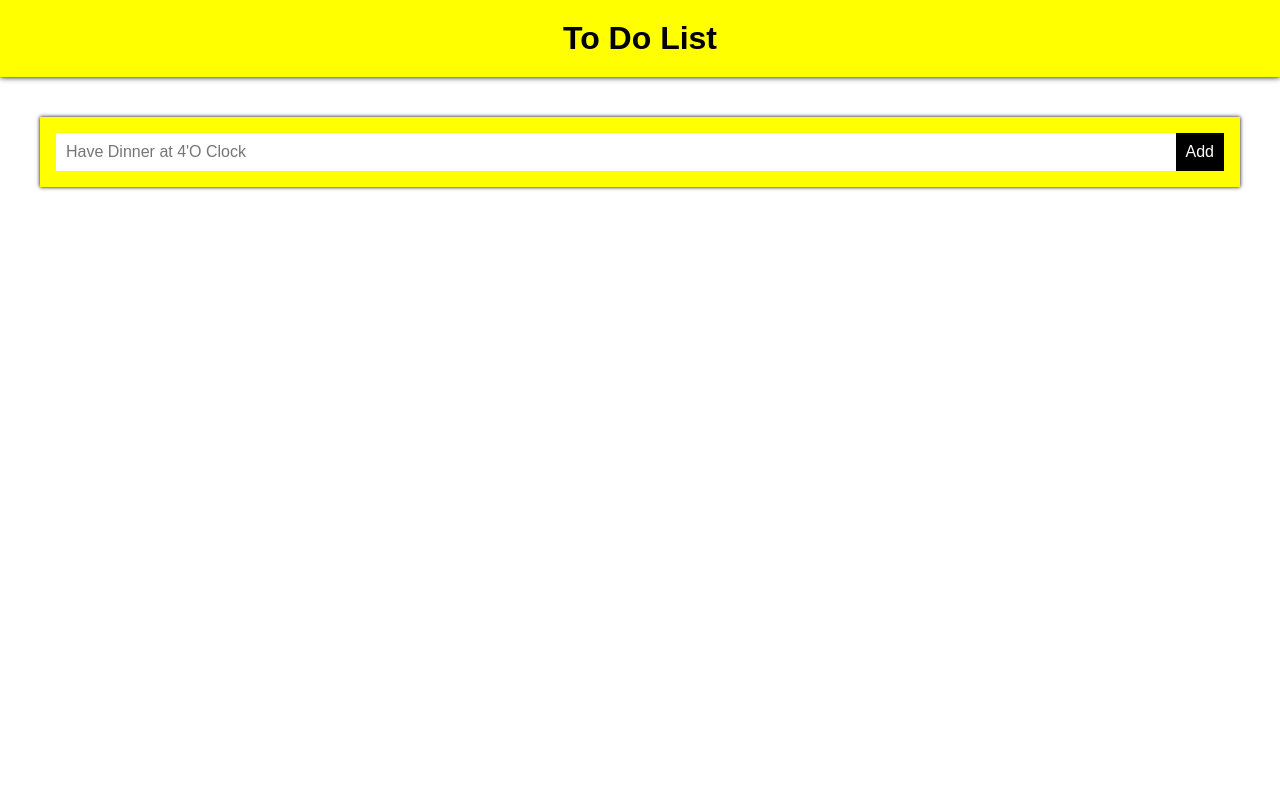
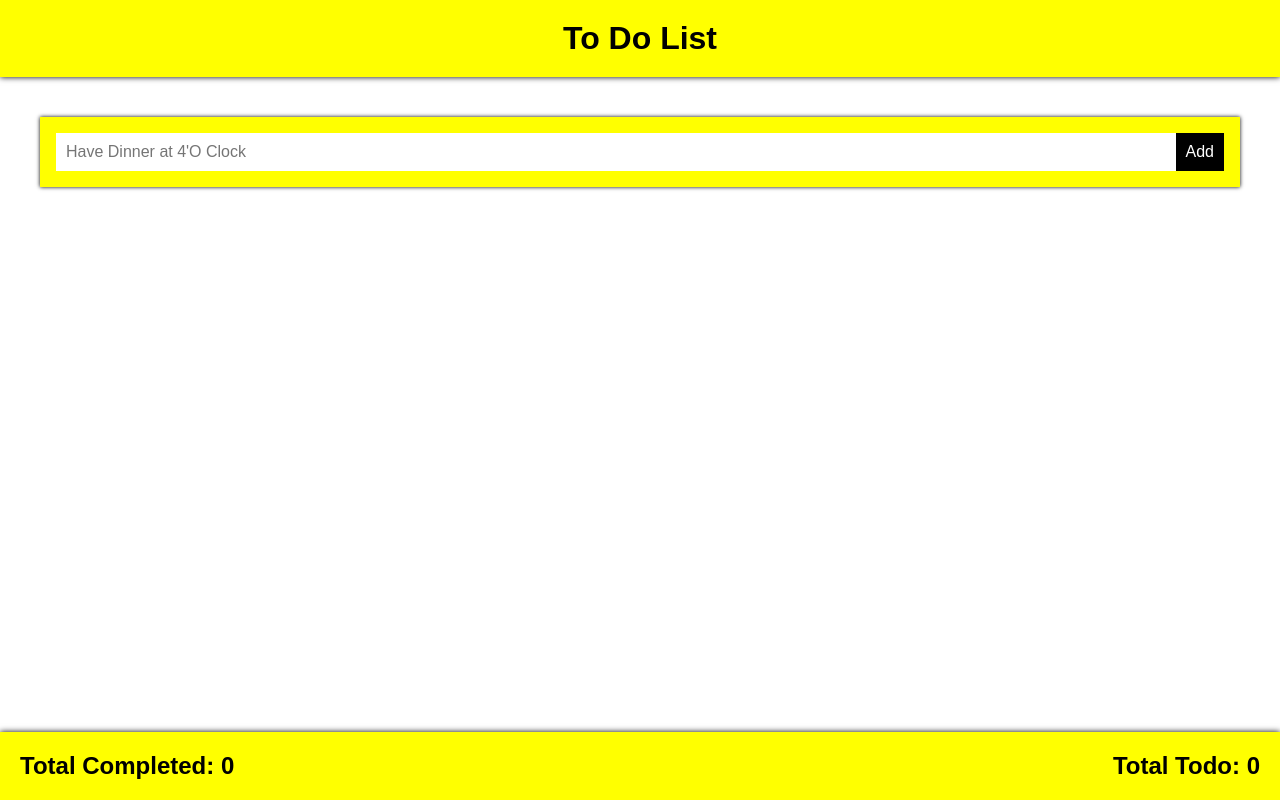
Before and after one commit to Muhammad-Usman-69/reactJS, a React (Vite) app in the folder todolist/: page / in a window 1280 px wide. Built offline with nearby package versions, Linux system fonts and the light colour scheme.

Commit message:
showing completed and total on footer and functionability improved

```diff
--- a/todolist/src/App.css
+++ b/todolist/src/App.css
@@ -1,4 +1,10 @@
 body {
     margin: 0;
+}
+
+.App {
     font-family: Arial, Helvetica, sans-serif;
+    display: flex;
+    flex-direction: column;
+    min-height: 100vh;
 }
--- a/todolist/src/App.jsx
+++ b/todolist/src/App.jsx
@@ -1,12 +1,12 @@
 import Header from "./components/Header"
-import Input from "./components/Input"
+import Form from "./components/Form"
 import "./App.css"
 
 function App() {
   return (
     <div className="App">
       <Header />
-      <Input />
+      <Form />
     </div>
   )
 }
--- /dev/null
+++ b/todolist/src/components/Footer.jsx
@@ -0,0 +1,9 @@
+import style from "./footer.module.css";
+export default function Footer(props) {
+  return (
+    <div className={style.container}>
+      <p>Total Completed: {props.completed}</p>
+      <p>Total Todo: {props.total}</p>
+    </div>
+  );
+}
--- a/todolist/src/components/Input.jsx
+++ b/todolist/src/components/Form.jsx
@@ -1,6 +1,7 @@
 import { useState } from "react";
 import List from "./List";
-import style from "./input.module.css";
+import style from "./form.module.css";
+import Footer from "./Footer"
 
 export default function Input() {
   //input from form
@@ -14,8 +15,12 @@ export default function Input() {
     //putting input to list using spread operators
     setlist([...list, input]);
     //clearing input
-    setInput({name: ""});
+    setInput({ name: "" });
   }
+  //taking length of completed inputs
+  const completed = list.filter((input) => input.status == true).length;
+  //taking length of total
+  const total = list.length;
   return (
     <>
       <form className={style.form} onSubmit={(e) => inputHandle(e)}>
@@ -23,19 +28,15 @@ export default function Input() {
           className={style.input}
           type="text"
           value={input.name}
-          onChange={(e) => setInput({name: e.target.value, status: false})}
+          onChange={(e) => setInput({ name: e.target.value, status: false })}
           placeholder="Have Dinner at 4'O Clock"
         />
         <button className={style.button} type="submit">
           Add
         </button>
       </form>
-      <div className={style.list_container}>
-        {list.map((item) => (
-          //passing it to list
-          <List key={item.name} item={item} list={list} setlist={setlist} />
-        ))}
-      </div>
+      <List list={list} setlist={setlist} key={list} />
+      <Footer completed={completed} total={total} />
     </>
   );
 }
--- a/todolist/src/components/List.jsx
+++ b/todolist/src/components/List.jsx
@@ -1,24 +1,42 @@
 import style from "./list.module.css";
-export default function List({ item, list, setlist }) {
+export default function List({ list, setlist }) {
   //adding delete funcationability
-  function handleDelete(item) {
+  function handleDelete(name) {
     //returning array without the item from list using filter
-    const filteredList = list.filter((listItem) => listItem !== item);
-    console.log(filteredList)
+    const filteredList = list.filter((item) => item.name !== name);
     //setting the new list
     setlist(filteredList);
   }
+  //handling an input in list
+  function handleComplete(name) {
+    //taking new array with new status
+    const arr = list.map((item) =>
+      //matching list name with the given name and conditioning through "terniary operator" and changing object status using "spread operator"
+      item.name === name
+        ? { ...item, status: !item.status }
+        : { ...item, status: item.status }
+    );
+    //setting new list
+    setlist(arr);
+  }
   return (
+    <div className={style.list_container}>
+      {list.map((item) => (
         <>
-      <div>
-        <p className={style.list}>
+          <p className={style.list} key={item.name}>
+            <span className={item.status ? style.completed : ""} onClick={() => handleComplete(item.name)}>
               {item.name}
-          <button onClick={() => handleDelete(item.name)} className={style.button}>
+            </span>
+            <button
+              onClick={() => handleDelete(item.name)}
+              className={style.button}
+            >
               X
             </button>
           </p>
-      </div>
           <hr></hr>
         </>
+      ))}
+    </div>
   );
 }
--- /dev/null
+++ b/todolist/src/components/footer.module.css
@@ -0,0 +1,16 @@
+.container {
+    margin-top: auto;
+    background-color: yellow;
+    color: black;
+    padding: 20px;
+    text-align: center;
+    font-size: 24px;
+    font-weight: 700;
+    box-shadow: 0 0 6px black;
+    display: flex;
+    justify-content: space-between;
+}
+
+.container p {
+    margin: 0;
+}
--- a/todolist/src/components/input.module.css
+++ b/todolist/src/components/form.module.css
@@ -24,19 +24,3 @@
   padding: 10px;
   cursor: pointer;
 }
-
-.list_container {
-  margin: 40px;
-  padding: 0 20px;
-  background-color: rgb(248, 215, 69);
-  box-shadow: 0 0 4px black;
-}
-
-.list_container hr {
-  margin: 0;
-  border: 1px solid gray;
-}
-
-.list_container hr:last-child {
-  display: none;
-}
--- a/todolist/src/components/list.module.css
+++ b/todolist/src/components/list.module.css
@@ -3,6 +3,7 @@
   margin: 0;
   border-radius: 4px;
   font-size: 24px;
+  user-select: none;
 }
 
 .button {
@@ -15,3 +16,24 @@
   border-radius: 6px;
   cursor: pointer;
 }
+
+.completed {
+  text-decoration: line-through;
+}
+
+.list_container {
+  margin: 40px;
+  margin-top: 0;
+  padding: 0 20px;
+  background-color: rgb(248, 215, 69);
+  box-shadow: 0 0 4px black;
+}
+
+.list_container hr {
+  margin: 0;
+  border: 1px solid gray;
+}
+
+.list_container hr:last-child {
+  display: none;
+}
```
Lines whose indentation alone changed are shown as unchanged.
